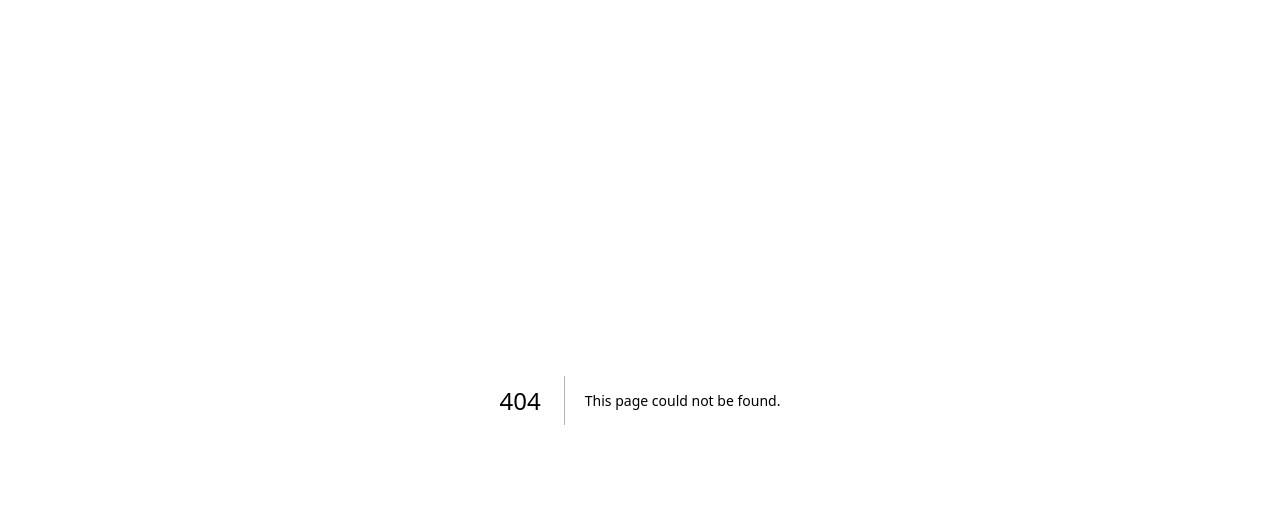
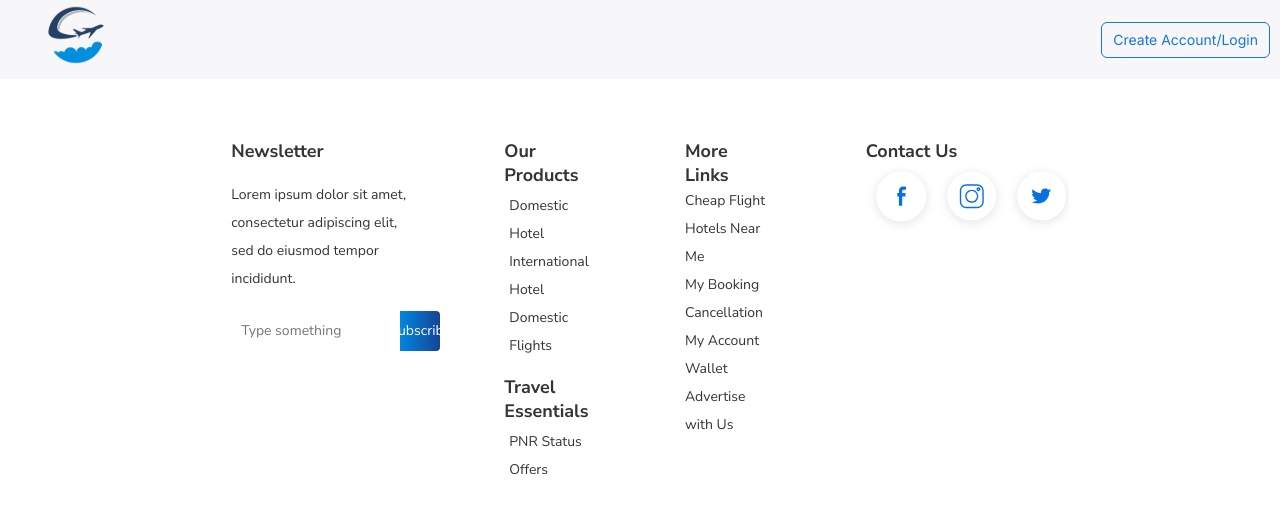
Before and after one commit to venkat-twilight/x-traveller-react, a Next.js app: page /payment-reconfirmation in a window 1280 px wide. Before the commit this address had no page. Shown: the top 512 px of the page. Built offline with nearby package versions, Linux system fonts and the light colour scheme.

Commit message:
payment reconfirmation

```diff
--- /dev/null
+++ b/src/app/payment-reconfirmation/page.tsx
@@ -0,0 +1,30 @@
+/* eslint-disable @next/next/no-async-client-component */
+"use client";
+
+import React from "react";
+import styles from "../page.module.css";
+import { List, Grid, Row, Col, Heading, Text, Stack } from "rsuite";
+import Image from "next/image";
+import GearIcon from "@rsuite/icons/Gear";
+import Link from "next/link";
+import { User, UsersResponse } from "@/src/models/users.model";
+import AppHeader from "@/src/components/AppHeader";
+import AppBanner from "@/src/components/AppBanner";
+import AppFooter from "@/src/components/AppFooter";
+
+
+
+
+export default async function FlightList() {
+
+
+  return (
+    <div>
+      <AppHeader />
+
+
+      <AppFooter />
+
+    </div>
+  );
+}
```
